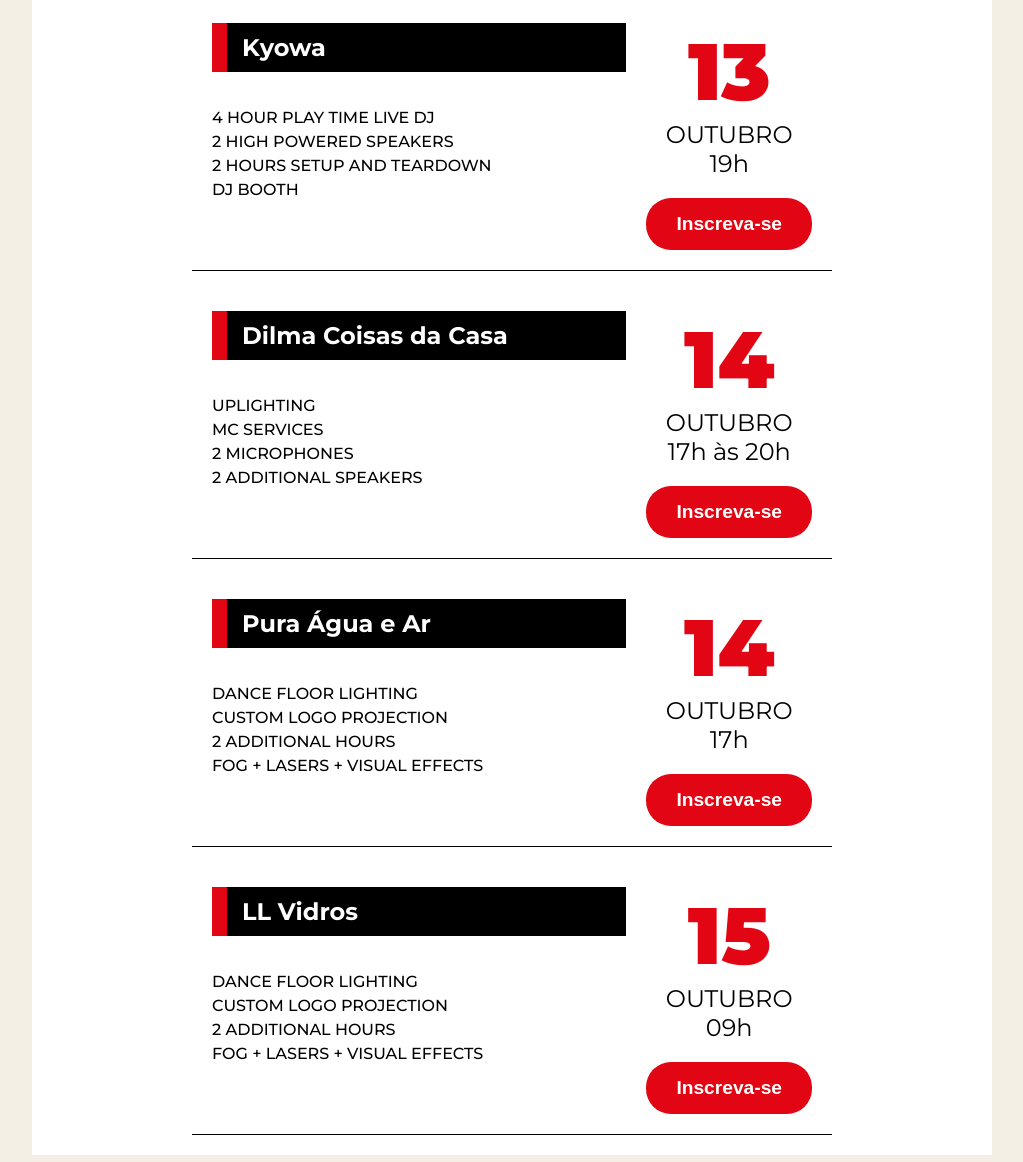
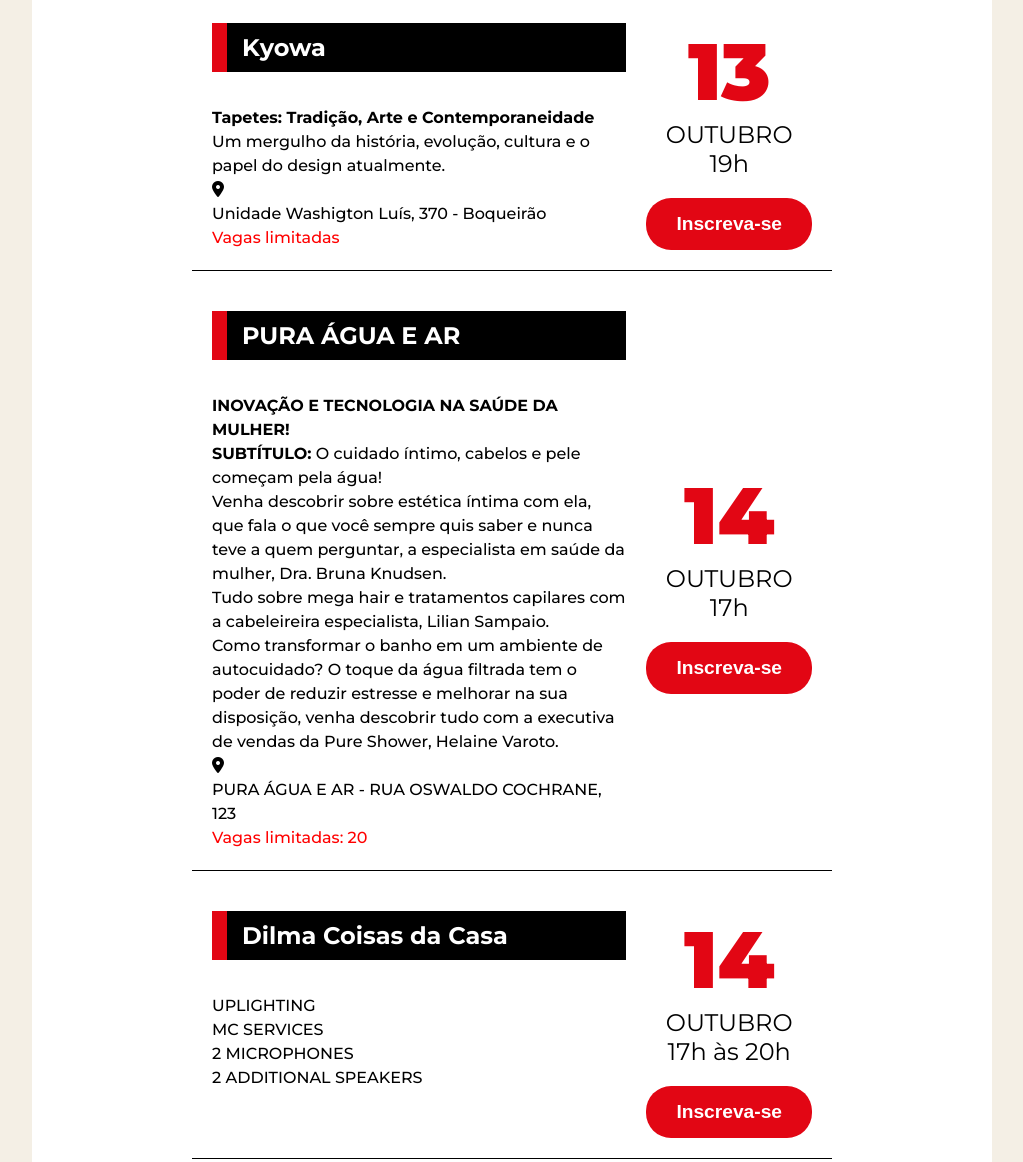
Before and after one commit to vortexoficial/agendarcdw, a plain HTML site: page index.html in a window 1280 px wide. Shown: the part 1077-2239 px from the top of the page, without its empty margins (128-1151 px from the left). Drawn offline with Linux system fonts and the light colour scheme.

Commit message:
Update index.html

```diff
--- a/index.html
+++ b/index.html
@@ -1,6 +1,8 @@
 <!DOCTYPE html>
 <html lang="pt-br">
 <head>
+        <link href="https://cdnjs.cloudflare.com/ajax/libs/font-awesome/6.0.0-beta3/css/all.min.css" rel="stylesheet">
+
     <meta charset="UTF-8">
     <meta name="viewport" content="width=device-width, initial-scale=1.0">
     <link href="https://fonts.googleapis.com/css2?family=Montserrat:wght@400;500;700;800;900&display=swap" rel="stylesheet"> <!-- Incluindo a Montserrat ExtraBold -->
@@ -483,13 +485,18 @@
     <div class="event">
         <div class="event-left">
             <div class="event-header">
-                        <h2>Kyowa </h2>
+                <h2><strong>Kyowa</strong></h2>
             </div>
             <div class="event-info"><br>
-                        <p>4 HOUR PLAY TIME LIVE DJ</p>
-                        <p>2 HIGH POWERED SPEAKERS</p>
-                        <p>2 HOURS SETUP AND TEARDOWN</p>
-                        <p>DJ BOOTH</p>
+                <p><strong>Tapetes: Tradição, Arte e Contemporaneidade</strong></p>
+                <p>Um mergulho da história, evolução, cultura e o papel do design atualmente.</p>
+                <div class="event-location">
+                    <i class="fas fa-map-marker-alt"></i>
+                    <p>Unidade Washigton Luís, 370 - Boqueirão</p>
+                </div>
+                <div class="event-availability">
+                    <p><span style="color: red;">Vagas limitadas</span></p>
+                </div>
             </div>
         </div>
 
@@ -499,7 +506,38 @@
                 <p class="event-month">OUTUBRO</p>
                 <p class="event-time">19h</p>
             </div>
-                    <button>Inscreva-se</button>
+            <button><a href="https://wa.me/5513996554433?text=Tenho%20interesse%20no%20evento%20INOVAÇÃO%20E%20TECNOLOGIA%20NA%20SAÚDE%20DA%20MULHER!" target="_blank" style="text-decoration: none; color: inherit;">Inscreva-se</a></button>
+        </div>
+    </div>
+
+    <div class="event">
+        <div class="event-left">
+            <div class="event-header">
+                <h2><strong>PURA ÁGUA E AR</strong></h2>
+            </div>
+            <div class="event-info"><br>
+                <p><strong>INOVAÇÃO E TECNOLOGIA NA SAÚDE DA MULHER!</strong></p>
+                <p><strong>SUBTÍTULO:</strong> O cuidado íntimo, cabelos e pele começam pela água!</p>
+                <p>Venha descobrir sobre estética íntima com ela, que fala o que você sempre quis saber e nunca teve a quem perguntar, a especialista em saúde da mulher, Dra. Bruna Knudsen.</p>
+                <p>Tudo sobre mega hair e tratamentos capilares com a cabeleireira especialista, Lilian Sampaio.</p>
+                <p>Como transformar o banho em um ambiente de autocuidado? O toque da água filtrada tem o poder de reduzir estresse e melhorar na sua disposição, venha descobrir tudo com a executiva de vendas da Pure Shower, Helaine Varoto.</p>
+                <div class="event-location">
+                    <i class="fas fa-map-marker-alt"></i>
+                    <p>PURA ÁGUA E AR - RUA OSWALDO COCHRANE, 123</p>
+                </div>
+                <div class="event-availability">
+                    <p><span style="color: red;">Vagas limitadas: 20</span></p>
+                </div>
+            </div>
+        </div>
+
+        <div class="event-right">
+            <div class="event-date">
+                <p class="event-day">14</p>
+                <p class="event-month">OUTUBRO</p>
+                <p class="event-time">17h</p>
+            </div>
+            <button><a href="https://wa.me/5513996554433?text=Tenho%20interesse%20no%20evento%20INOVAÇÃO%20E%20TECNOLOGIA%20NA%20SAÚDE%20DA%20MULHER!" target="_blank" style="text-decoration: none; color: inherit;">Inscreva-se</a></button>
         </div>
     </div>
 
@@ -529,29 +567,6 @@
     <div class="event">
         <div class="event-left">
             <div class="event-header">
-                        <h2>Pura Água e Ar</h2>
-                    </div>
-                    <div class="event-info"><br>
-                        <p>DANCE FLOOR LIGHTING</p>
-                        <p>CUSTOM LOGO PROJECTION</p>
-                        <p>2 ADDITIONAL HOURS</p>
-                        <p>FOG + LASERS + VISUAL EFFECTS</p>
-                    </div>
-                </div>
-
-                <div class="event-right">
-                    <div class="event-date">
-                        <p class="event-day">14</p>
-                        <p class="event-month">OUTUBRO</p>
-                        <p class="event-time">17h</p>
-                    </div>
-                    <button>Inscreva-se</button>
-                </div>
-            </div>
-
-            <div class="event">
-                <div class="event-left">
-                    <div class="event-header">
                 <h2>LL Vidros</h2>
             </div>
             <div class="event-info"><br>
@@ -572,6 +587,8 @@
         </div>
     </div>
 </section>
+
+
     </div>
 </body>
 </html>
```
Lines whose indentation alone changed are shown as unchanged.
